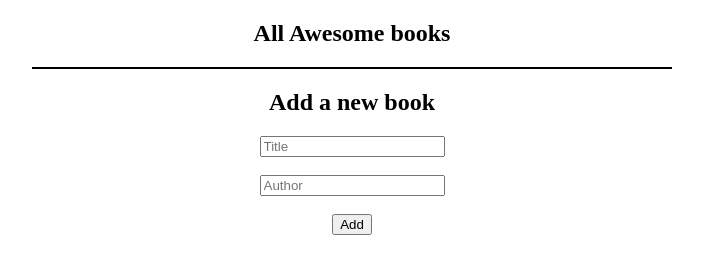
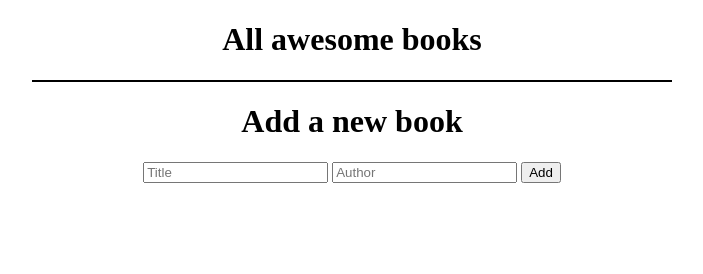
Before and after one commit to mavericks-db/awesome-books, a website: page index.html in a window 1280 px wide. Shown: the whole page, without its empty margins (288-991 px from the left). Drawn offline with Linux system fonts and the light colour scheme.

Commit message:
Update index.html

```diff
--- a/index.html
+++ b/index.html
@@ -11,24 +11,20 @@
 </head>
 
 <body>
-  <section class="bookList">
-    <h1>All Awesome books</h1>
-    <div class="collection">
-    </div>
-  </section>
+  <h1>All awesome books</h1>
+  <div class="collection">
 
-  <section class="addBook">
-    <h2>Add a new book</h2>
+  </div>
+  <div class="line"></div>
+  <h1>Add a new book</h1>
+  <div class="book-input">
     <label for="title"></label>
     <input type="text" id="title" name="title" placeholder="Title">
-    <br>
-    <br>
     <label for="author"></label>
     <input type="text" id="author" name="author" placeholder="Author">
-    <br>
-    <br>
     <button type="button" id="addBtn">Add</button>
-  </section>
+  </div>
+
 </body>
 
 </html>
```
